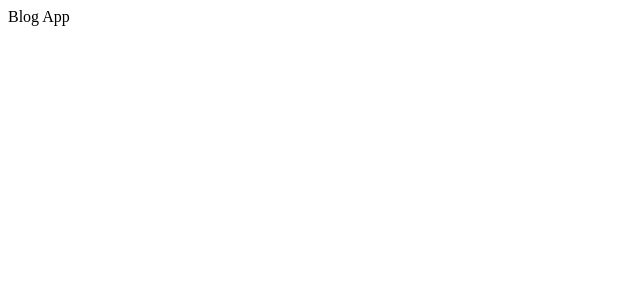
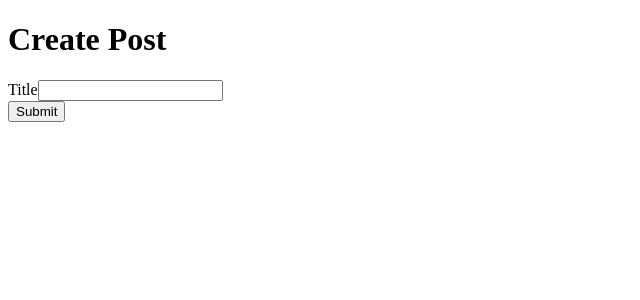
Before and after one commit to life423/blog-microservices, a React (Create React App) app in the folder client/: page / in a window 1280 px wide. Shown: the top 300 px of the page, without its empty margins (0-640 px from the left). Built offline with nearby package versions, Linux system fonts and the light colour scheme.

Commit message:
Added PostCreate component and updated App.js header

```diff
--- a/client/src/App.js
+++ b/client/src/App.js
@@ -1,10 +1,12 @@
 import React from 'react';
+import PostCreate from './PostCreate';
 
 
 const App = () => {
     return(
         <div>
-            Blog App
+            <h1>Create Post</h1>
+            <PostCreate />
         </div>
     )
 }
```
